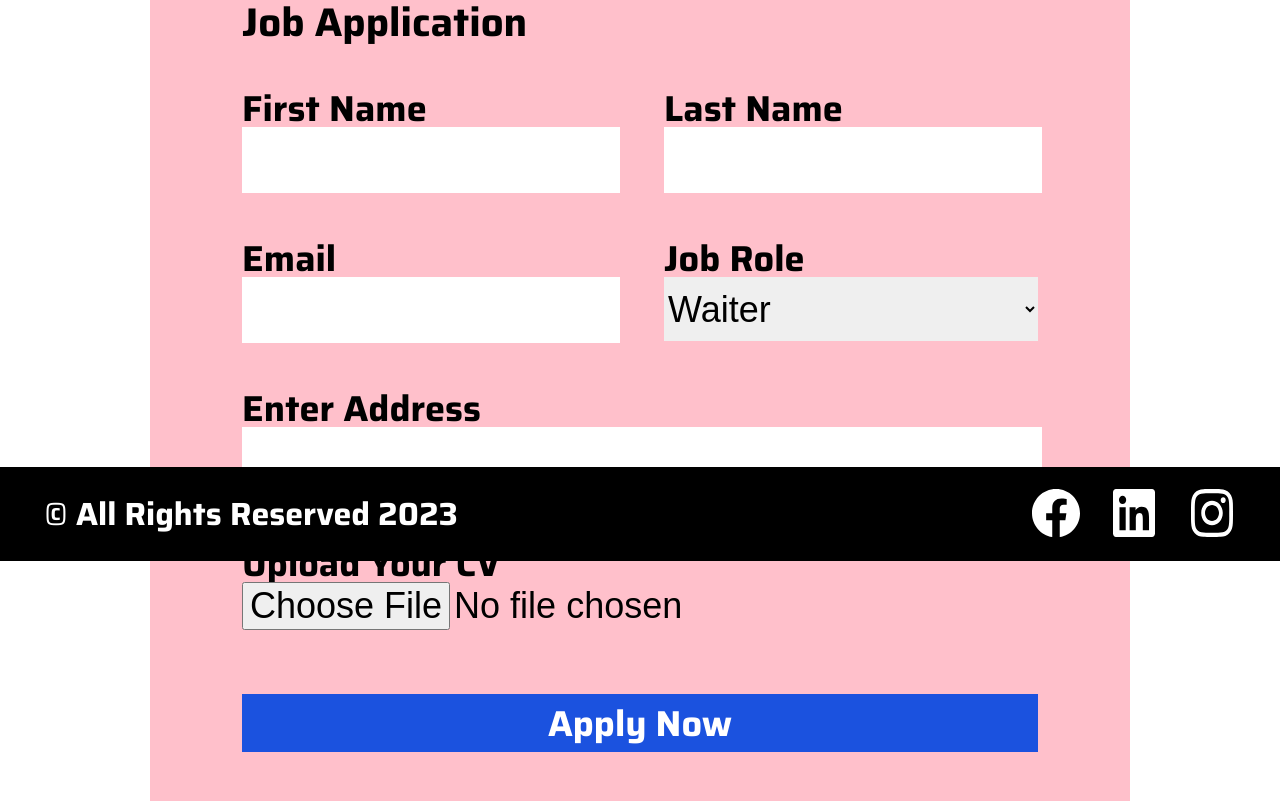
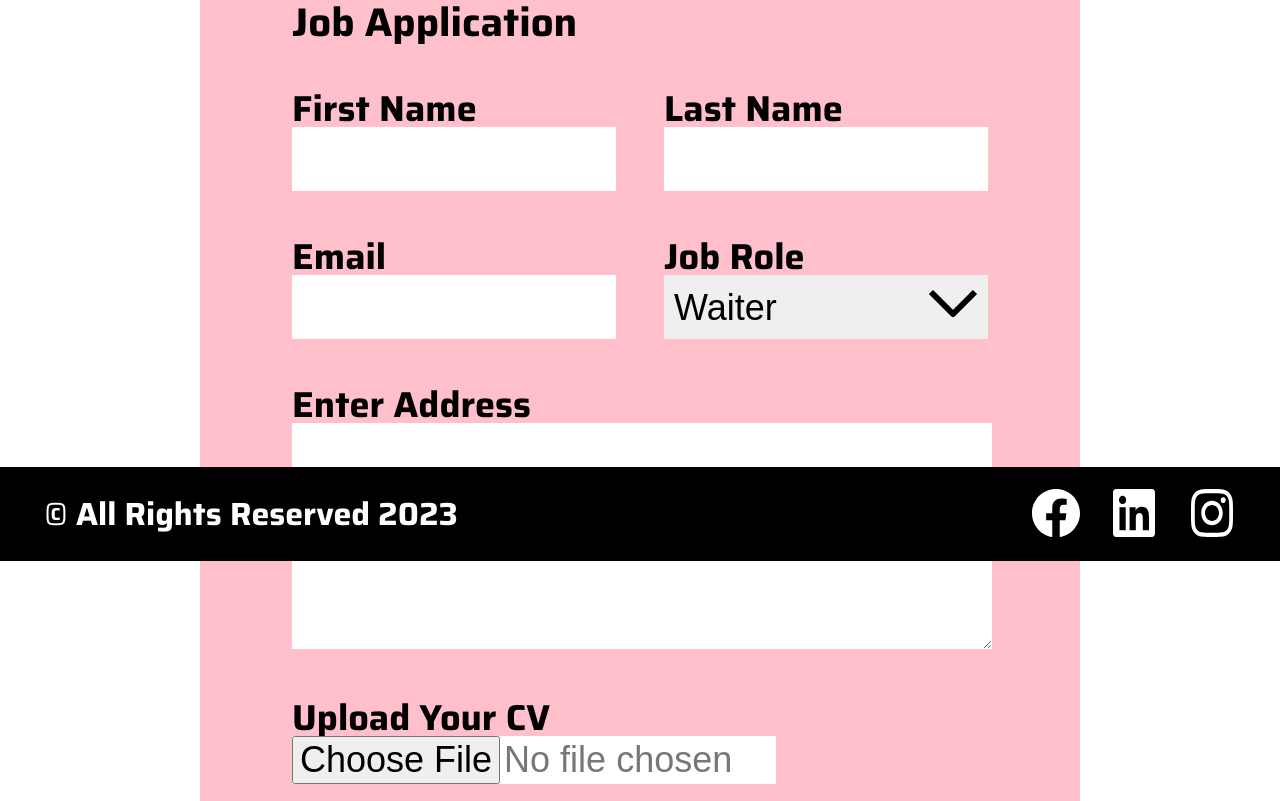
Before and after one commit to BeetrootAcademyAccount2/group3-html-css, a plain HTML site: page pages/application.html in a window 1280 px wide. Shown: the part 239-1040 px from the top of the page. Drawn offline with Linux system fonts and the light colour scheme.

Commit message:
Fix the responsiveness and add more styles

```diff
--- a/css/application.css
+++ b/css/application.css
@@ -1,6 +1,6 @@
 .app-section {
   background-color: #ffc0cb;
-  margin: 194px 150px 150px;
+  margin: 194px auto 150px;
   padding: 48px 92px;
   max-width: 100%;
   height: auto;
@@ -20,6 +20,8 @@
 .app-form__input {
   width: 100%;
   height: 64px;
+  padding-left: 10px;
+  box-sizing: border-box;
   border: none;
 }
 
@@ -29,7 +31,47 @@
   border: none;
 }
 
+.app-form__select-block {
+  position: relative;
+}
+
+.app-form__select-block::after {
+  content: url(../assets/svg/arrow-down.svg);
+  position: absolute;
+  top: 50%;
+  right: 10px;
+  pointer-events: none;
+}
+
+.app-form__select {
+  -webkit-appearance: none;
+  -moz-appearance: none;
+  appearance: none;
+}
+
+.app-form__select-block:focus-within::after {
+  content: url(../assets/svg/arrow-down.svg);
+  transform: rotate(180deg);
+  position: absolute;
+  top: 50%;
+  right: 10px;
+  pointer-events: none;
+}
+
+.app-form__cv-block-wrapper {
+  background-color: white;
+  width: 100%;
+}
+
+.app-form__cv--full-screen {
+  display: none;
+}
+
 @media (min-width: 1000px) {
+  .app-section {
+    margin: 194px 200px;
+  }
+
   .app-form {
     grid-template-columns: repeat(2, 1fr);
   }
@@ -37,4 +79,23 @@
   .app-form__input--whole-row {
     grid-column: span 2;
   }
+
+  .app-form__cv-block-wrapper {
+    background-color: white;
+    width: 484px;
+  }
+
+  .app-form__cv--full-screen {
+    display: inline-block;
+    color: #787676;
+  }
+
+  .app-form__cv--mobile {
+    display: none;
+  }
+
+  .app-form__apply {
+    justify-self: center;
+    width: 70%;
+  }
 }
--- a/css/styles.css
+++ b/css/styles.css
@@ -60,6 +60,18 @@ body {
   transition-duration: 500ms;
 }
 
+.form-btn {
+  height: 58px;
+  background-color: #1b52df;
+  color: #ffffff;
+  font-family: "Saira", sans-serif;
+  font-weight: 400;
+  border: none;
+  transition-property: background-color;
+  transition-duration: 500ms;
+  box-sizing: border-box;
+}
+
 .position-relative {
   position: relative;
 }
@@ -76,13 +88,9 @@ body {
   flex-direction: column;
 }
 
-.form-btn {
-  height: 58px;
-  background-color: #1b52df;
-  color: #ffffff;
-  font-family: "Saira", sans-serif;
-  font-weight: 400;
-  border: none;
+.form-btn:hover {
+  background-color: #1949c4;
+  cursor: pointer;
 }
 
 /*NAVIGATION*/
--- a/pages/application.html
+++ b/pages/application.html
@@ -84,9 +84,13 @@
               class="app-form__input fs-36"
             />
           </div>
-          <div class="app-form__input-block">
+          <div class="app-form__input-block app-form__select-block">
             <label for="job-role" class="fs-36">Job Role</label>
-            <select id="job-role" name="job-role" class="app-form__input fs-36">
+            <select
+              id="job-role"
+              name="job-role"
+              class="app-form__input app-form__select fs-36"
+            >
               <option value="Waiter" selected>Waiter</option>
               <option value="Chef">Chef</option>
               <option value="Cook">Cook</option>
@@ -100,21 +104,26 @@
             <textarea
               id="address"
               name="address"
-              class="app-form__input fs-36"
+              class="app-form__textarea fs-36"
             ></textarea>
           </div>
           <div class="app-form__input-block app-form__input--whole-row">
             <label for="cv" class="fs-36">Upload Your CV</label>
-            <input
-              type="file"
-              id="cv"
-              name="cv"
-              class="app-form__input fs-36"
-            />
+            <div class="app-form__cv-block-wrapper">
+              <input
+                type="file"
+                id="cv"
+                name="cv"
+                class="app-form__cv--full-screen fs-36"
+              />
+            </div>
+            <button type="button" class="app-form__cv--mobile fs-36">
+              Choose File
+            </button>
           </div>
           <button
             type="submit"
-            class="form-btn app-form__input--whole-row fs-36"
+            class="form-btn app-form__input--whole-row app-form__apply fs-36"
           >
             Apply Now
           </button>
```
Also changed, not shown: assets/svg/arrow-down.svg (added).
